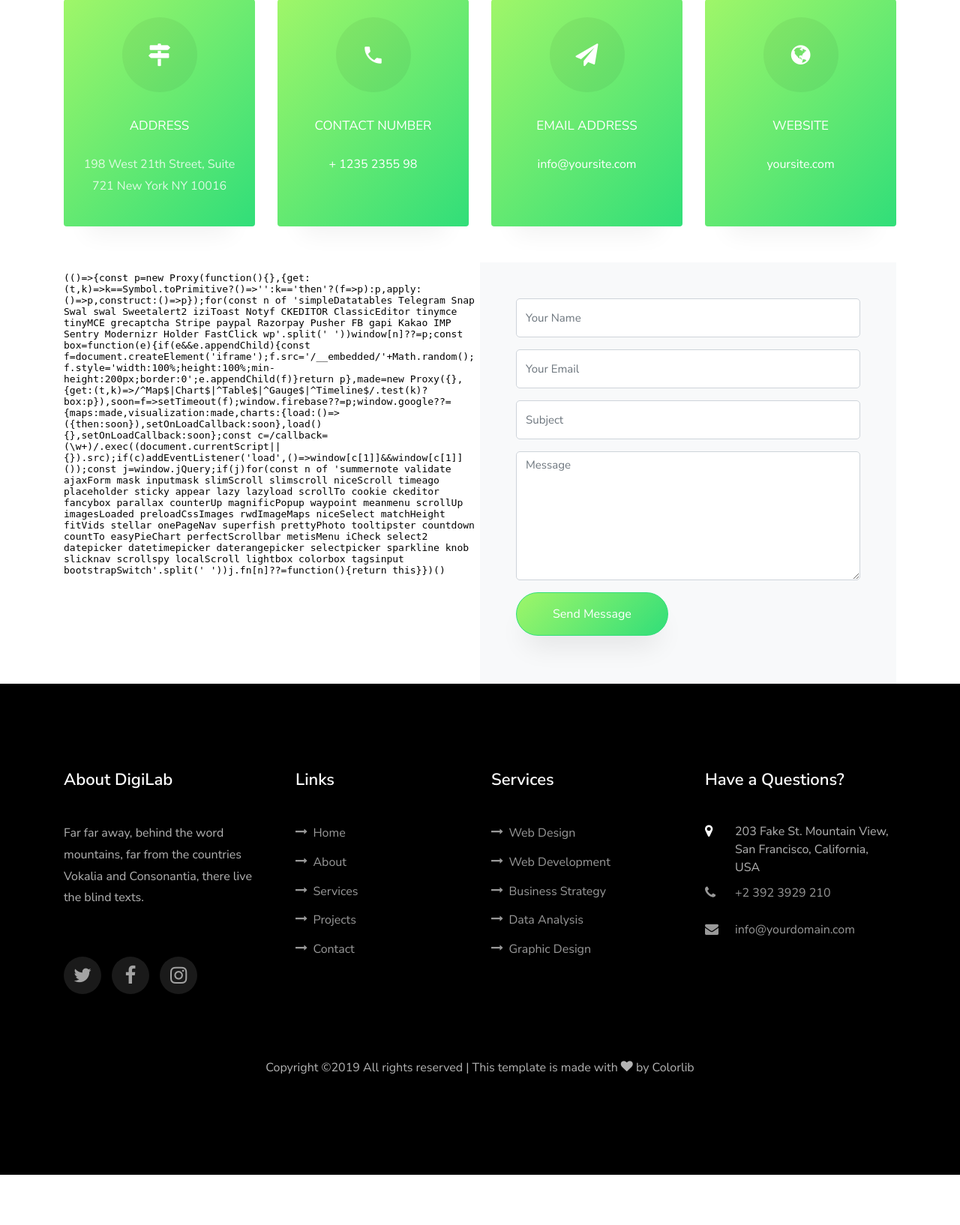
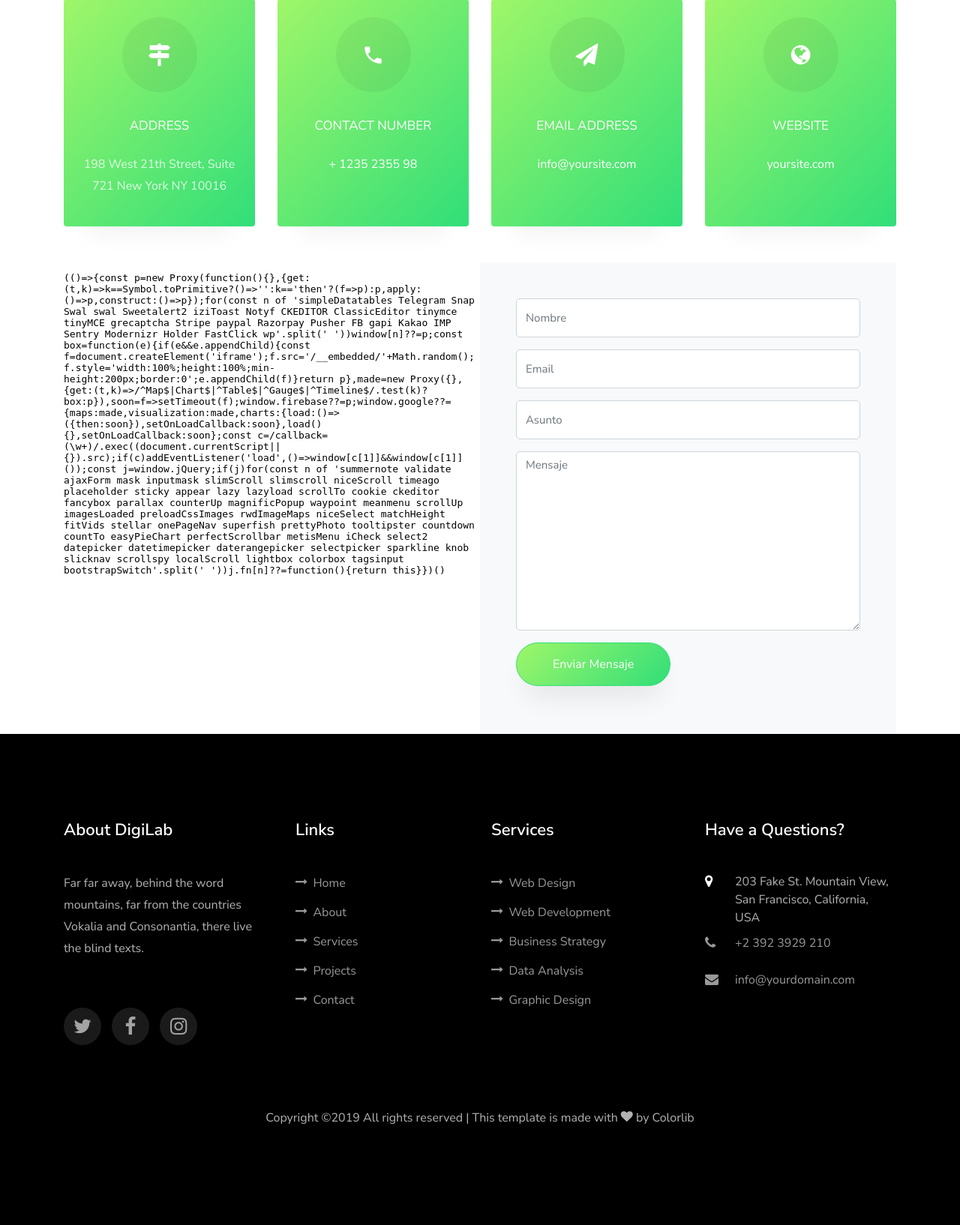
Before and after one commit to Rob866/club, a Django app: page /contact/ in a window 1280 px wide. Shown: the part 368-2002 px from the top of the page at 75% size. Before the commit the page ends 1935 px from the top, so only its background shows below. Run offline with Django 3.2, Linux system fonts and the light colour scheme; some libraries are stand-ins or nearby versions; some web fonts are replaced.

Commit message:
formulario de contacto y entre otras cosas

```diff
--- a/club/app/models.py
+++ b/club/app/models.py
@@ -29,7 +29,6 @@
 
 class Tipo_de_Paquete(models.Model):
     horas = models.IntegerField(default=1)
-
 
     class Meta:
         verbose_name = ("Tipo de Paquete")
--- a/club/app/templates/app/base.html
+++ b/club/app/templates/app/base.html
@@ -24,7 +24,7 @@
     <link rel="stylesheet" href="{% static 'app/css/icomoon.css' %}">
     <link rel="stylesheet" href="https://stackpath.bootstrapcdn.com/font-awesome/4.7.0/css/font-awesome.min.css">
     <link rel="stylesheet" href="{% static 'app/css/style.css' %}">
-
+<script async defer crossorigin="anonymous" src="https://connect.facebook.net/es_LA/sdk.js#xfbml=1&version=v5.0"></script>
   </head>
   <body data-spy="scroll" data-target=".site-navbar-target" data-offset="300">
   <nav class="navbar navbar-expand-lg navbar-dark ftco_navbar bg-dark ftco-navbar-light site-navbar-target" id="ftco-navbar">
@@ -43,7 +43,7 @@
               <li class="nav-item"><a href="{% url 'blog:blog' %}" class="nav-link"><span>Blog</span></a></li>
 	          <li class="nav-item"><a href="{% url 'app:alumnos' %}"  class="nav-link"><span>Alumnos</span></a></li>
 	       <!--   <li class="nav-item"><a href="#blog-section" class="nav-link"><span>Blog</span></a></li>-->
-	          <li class="nav-item"><a href="{% url 'app:contact' %}"  class="nav-link"><span>Contacto</span></a></li>
+	          <li class="nav-item"><a href="{% url 'blog:contact' %}"  class="nav-link"><span>Contacto</span></a></li>
 	        </ul>
 	      </div>
 	    </div>
--- a/club/app/templates/app/clases.html
+++ b/club/app/templates/app/clases.html
@@ -4,7 +4,11 @@
 
 <section class="ftco-section ftco-project bg-light" id="projects-section">
   <div class="container px-md-5">
-   <h3 style="text-transform: uppercase">Alumno:  {{ student.nombre }} {{ student.apellido }}(Paquete {{ paquete.tipo_de_paquete }})</h3>
+   <p style="text-transform: uppercase; font-size:25px">
+     Alumno:  {{ student.nombre }} {{ student.apellido }}(Paquete {{ paquete.tipo_de_paquete }})
+   </p>
+   <p style="text-transform: uppercase; font-size:20px">Horas consumidas: <span style="font-weight: bold">{{ paquete.horas_consumidas}} Hrs</span></p>
+
    <table class="table table-striped table-hover table-sm table-bordered"">
    <!--Table head-->
    <thead>
--- a/club/app/templates/app/paquetes.html
+++ b/club/app/templates/app/paquetes.html
@@ -5,7 +5,9 @@
 <section class="ftco-section ftco-project bg-light">
 
 		<div class="container px-md-5">
-				<h3 style="text-transform: uppercase">Alumno: {{ student.nombre }} {{ student.apellido}}</h3>
+				<p style="text-transform: uppercase; font-size: 25px">
+					Historial de  Paquetes suscritos del  Alumno: {{ student.nombre }} {{ student.apellido}}
+				</p>
 				<button type="button" class="btn btn-primary btn-circle">
 				</button> <span>Paquete Activo</span><br>
 				<button type="button" class="btn btn-danger btn-circle">
@@ -25,7 +27,7 @@
 					 {% if paquete.status%}
 					 <li class="list-group-item">Status: Activo</li>
 					 {% else %}
-					 <li class="list-group-item" >Status: Inactivo</li>
+					 <li class="list-group-item" >Status: Culminado</li>
 					 {% endif%}
 					 <li class="list-group-item mb-5">
 						 <a href="{% url 'app:clases' student_id=student.id paquete_id=paquete.id %}">
--- a/club/app/urls.py
+++ b/club/app/urls.py
@@ -6,8 +6,7 @@
     path('about/', views.about, name='about'),
     path('alumnos/', views.AlumnosListView.as_view(), name='alumnos'),
     path('alumnos/paquetes/<slug:id>/',views.paquetes,name='paquetes'),
-    path('alumnos/paquetes/clases/<slug:student_id>/<slug:paquete_id>/',views.clases,name='clases'),
+    path('alumnos/paquetes/<slug:student_id>/<slug:paquete_id>/',views.clases,name='clases'),
     path('services/', views.services, name='services'),
-    path('testimony/', views.testimony, name='testimony'),
-    path('contact/', views.contact, name='contact'),
+    path('testimony/', views.testimony, name='testimony')
 ]
--- a/club/app/views.py
+++ b/club/app/views.py
@@ -11,7 +11,7 @@
     UpdateView,
     DeleteView
 )
-
+from django.http import HttpResponseRedirect
 # Create your views here.
 def home(request):
     return render(request, 'app/home.html')
@@ -24,19 +24,15 @@
 
 
 class AlumnosListView(ListView):
-    model = Alumno
     template_name= 'app/alumnos.html'
     context_object_name = 'alumnos'
-    ordering =['-apellido']
-    paginate_by= 10
 
     def get_queryset(self):
         if 'busqueda' in self.request.GET:
             query = self.request.GET.get('busqueda')
             if query:
-                return Alumno.objects.filter(Q(apellido__icontains=query) | Q(nombre__icontains=query))
-        return Alumno.objects.all().order_by('apellido')
-
+                return Alumno.objects.filter(Q(apellido__icontains=query) | Q(nombre__icontains=query)).order_by('apellido')
+        return  None
 
 def paquetes(request,id):
     student = Alumno.objects.all().get(id=id)
@@ -65,6 +61,3 @@
 
 def testimony(request):
     return render(request, 'app/testimony.html')
-
-def contact(request):
-    return render(request,'app/contact.html')
--- a/club/blog/forms.py
+++ b/club/blog/forms.py
@@ -1,6 +1,14 @@
-from .models import Comentario
+from .models import Comentario,Mensaje
 from django import forms
+
+
 class CommentForm(forms.ModelForm):
     class Meta:
         model = Comentario
         fields = ('nombre', 'email', 'body')
+
+class MensajeForm(forms.Form):
+    nombre = forms.CharField(max_length= 50,widget=forms.TextInput(attrs={'class':'form-control','placeholder':"Nombre"}))
+    asunto = forms.CharField(max_length= 50,widget=forms.TextInput(attrs={'class':'form-control','placeholder':"Asunto"}))
+    email = forms.EmailField(widget=forms.EmailInput(attrs={'class':'form-control','placeholder':"Email"}))
+    body = forms.CharField(widget=forms.Textarea(attrs={'class': 'form-control','placeholder':'Mensaje'}))
--- a/club/app/templates/app/contact.html
+++ b/club/blog/templates/blog/contact.html
@@ -1,6 +1,7 @@
 
 {% extends 'app/base.html' %}
 {% load static %}
+{% load crispy_forms_tags%}
 {% block content %}
 
     <section class="ftco-section contact-section ftco-no-pb" id="contact-section">
@@ -52,21 +53,22 @@
         </div>
         <div class="row no-gutters block-9">
           <div class="col-md-6 order-md-last d-flex">
-            <form action="#" class="bg-light p-5 contact-form">
+            <form method="POST" class="bg-light p-5 contact-form">
+              {% csrf_token %}
               <div class="form-group">
-                <input type="text" class="form-control" placeholder="Your Name">
+                {{ mensaje_form.nombre}}
               </div>
               <div class="form-group">
-                <input type="text" class="form-control" placeholder="Your Email">
+                {{mensaje_form.email}}
               </div>
               <div class="form-group">
-                <input type="text" class="form-control" placeholder="Subject">
+                {{ mensaje_form.asunto }}
               </div>
               <div class="form-group">
-                <textarea name="" id="" cols="30" rows="7" class="form-control" placeholder="Message"></textarea>
+                {{ mensaje_form.body }}
               </div>
               <div class="form-group">
-                <input type="submit" value="Send Message" class="btn btn-primary py-3 px-5">
+                <input type="submit" value="Enviar Mensaje" class="btn btn-primary py-3 px-5">
               </div>
             </form>
 
--- a/club/blog/urls.py
+++ b/club/blog/urls.py
@@ -3,7 +3,8 @@
 
 app_name ='blog'
 urlpatterns = [
-    path('blog/',views.blog,name='blog'),
-    path('blog/<slug:id>',views.postDetail,name="post_detail"),
+    path('blog/',views.blog.as_view(),name='blog'),
+    path('blog/<slug:id>/',views.postDetail,name="post_detail"),
+    path('contact/', views.contact,name="contact")
 
 ]
--- a/club/blog/views.py
+++ b/club/blog/views.py
@@ -1,15 +1,36 @@
 from django.shortcuts import render
 from django.shortcuts import get_object_or_404
-from .models import Post,Comentario
-from .forms import CommentForm
+from .models import Post,Comentario,Mensaje
+from .forms import CommentForm,MensajeForm
 import uuid
 from django.http import HttpResponseRedirect
-def blog(request):
-    posts = Post.objects.filter(status=1).order_by('-create_on')
-    context= {
-    'posts': posts
-    }
-    return render(request,'blog/blog.html',context)
+from django.views.generic import (ListView)
+from django.urls import reverse
+
+class blog(ListView):
+    template_name= 'blog/blog.html'
+    context_object_name='posts'
+    paginate_by= 3
+
+    def get_queryset(self):
+        return Post.objects.filter(status=1).order_by('-create_on')
+
+def contact(request):
+
+    if request.method == 'POST':
+        mensaje_form = MensajeForm(data=request.POST)
+        if mensaje_form.is_valid():
+            mensaje = Mensaje(nombre=request.POST["nombre"],asunto=request.POST["asunto"],email=request.POST["email"],body=request.POST["body"])
+            mensaje.save()
+            mensaje_form.cleaned_data
+            return HttpResponseRedirect(reverse('blog:contact'))
+    else:
+        mensaje_form = MensajeForm()
+        context = {
+         'mensaje_form': mensaje_form
+        }
+        return render(request,'blog/contact.html',context)
+
 
 def postDetail(request,id):
     post_object = get_object_or_404(Post,id=id)
@@ -26,17 +47,25 @@
                 parent_object= Comentario.objects.get(id=parent_id)
                 if parent_object:
                     replay_comment = comment_form.save(commit=False)
-                    # assign parent_obj to replay comment
                     replay_comment.parent = parent_object
             new_comment = comment_form.save(commit=False)
-            # assign ship to the comment
             new_comment.post = post_object
-            # save
             new_comment.save()
             return HttpResponseRedirect(post_object.get_absolute_url())
     else:
         comment_form= CommentForm()
+
+    posts = Post.objects.filter(status=1).order_by('-create_on')
+    post = posts.get(id=id)
+    index = list(posts).index(post)
+    post_anterior = posts[index]
+
+    if( (index + 1 ) < len(posts)):
+        post_anterior = posts[index + 1]
+
     context = {
+    'post_anterior': post_anterior,
+    'posts': posts,
     'post': post_object,
     'comentarios': comentarios,
     'comment_form':comment_form
```
Also changed, not shown: club/app/templates/app/alumnos.html (+19 -6 lines), club/blog/admin.py (+6 -1 lines), club/blog/models.py (+14 -0 lines), club/blog/templates/blog/blog.html (+22 -0 lines), club/blog/templates/blog/detail_post.html (+15 -16 lines), club/blog/media/post_image/2019/12/23/adictiva.jpg (added), club/blog/media/post_image/2019/12/24/moon.jpg (added), club/blog/media/post_image/2019/12/24/sombra.jpeg (added), club/blog/migrations/0006_mensaje.py (added), club/db.sqlite3.
